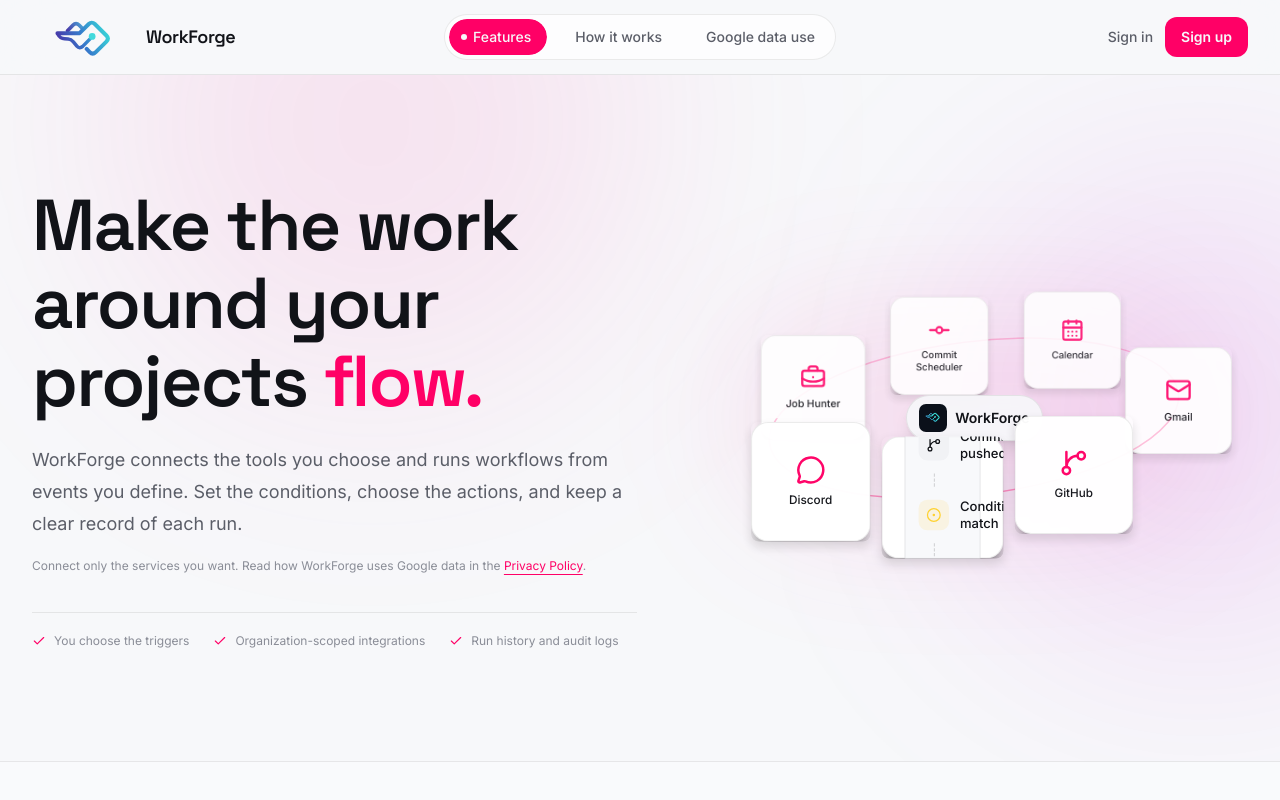
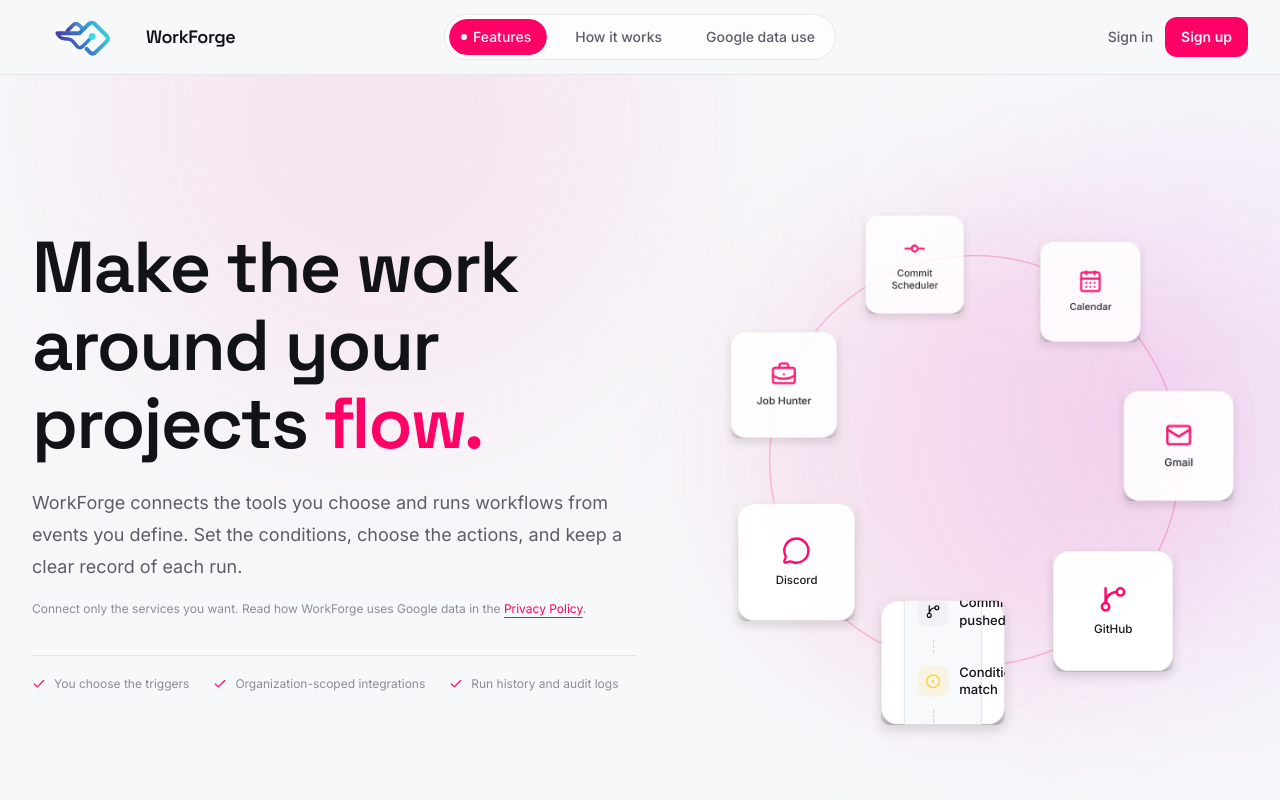
Before and after one commit to KeshavKandoi/AI-AUTOMATION, a React (Vite) app in the folder ai-coo-frontend/: page / in a window 1280 px wide. Shown: the top 800 px of the page. Built offline with nearby package versions, Linux system fonts and the light colour scheme; no server answers.

Commit message:
Update orbiting shape to circle and adjust dimensions for improved visual consistency

```diff
--- a/ai-coo-frontend/src/pages/home/Home.tsx
+++ b/ai-coo-frontend/src/pages/home/Home.tsx
@@ -172,10 +172,9 @@
                   </div>
                   )
                 }}
-                shape="ellipse"
+                shape="circle"
                 baseWidth={1000}
-                radiusX={350}
-                radiusY={130}
+                radius={340}
                 itemSize={190}
                 duration={30}
                 rotation={-7}
@@ -184,16 +183,10 @@
                 pathColor="rgba(255, 0, 110, 0.22)"
                 pathWidth={1.5}
                 width="100%"
-                className="max-w-[34rem]"
+                className="max-w-[38rem]"
                 draggable={false}
                 clickToFront={false}
                 intro
-                centerContent={(
-                  <div className="pointer-events-none flex items-center gap-2 rounded-full border border-[var(--color-border)] bg-[var(--color-void)]/90 px-3 py-2 shadow-lg backdrop-blur">
-                    <img src="/workforge-icon.svg" alt="" className="h-7 w-7" />
-                    <span className="text-sm font-semibold">WorkForge</span>
-                  </div>
-                )}
               />
             </AnimatedContent>
           </div>
```
